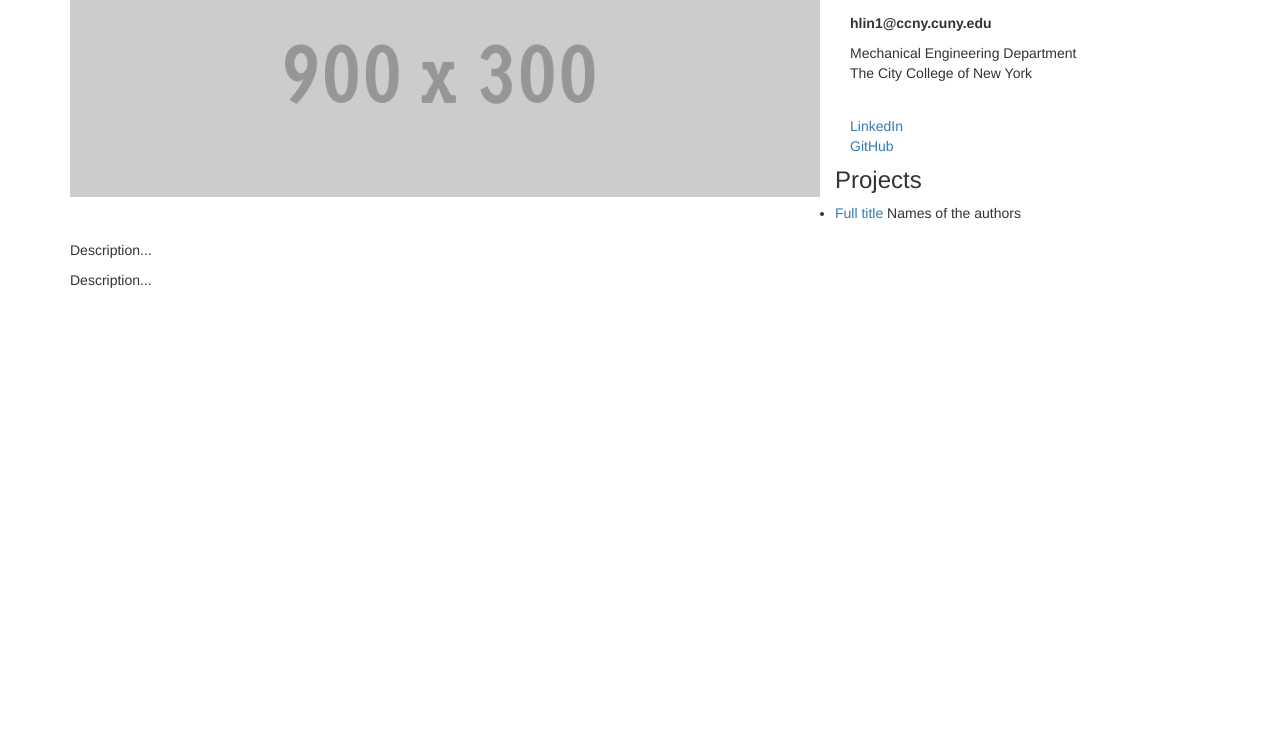
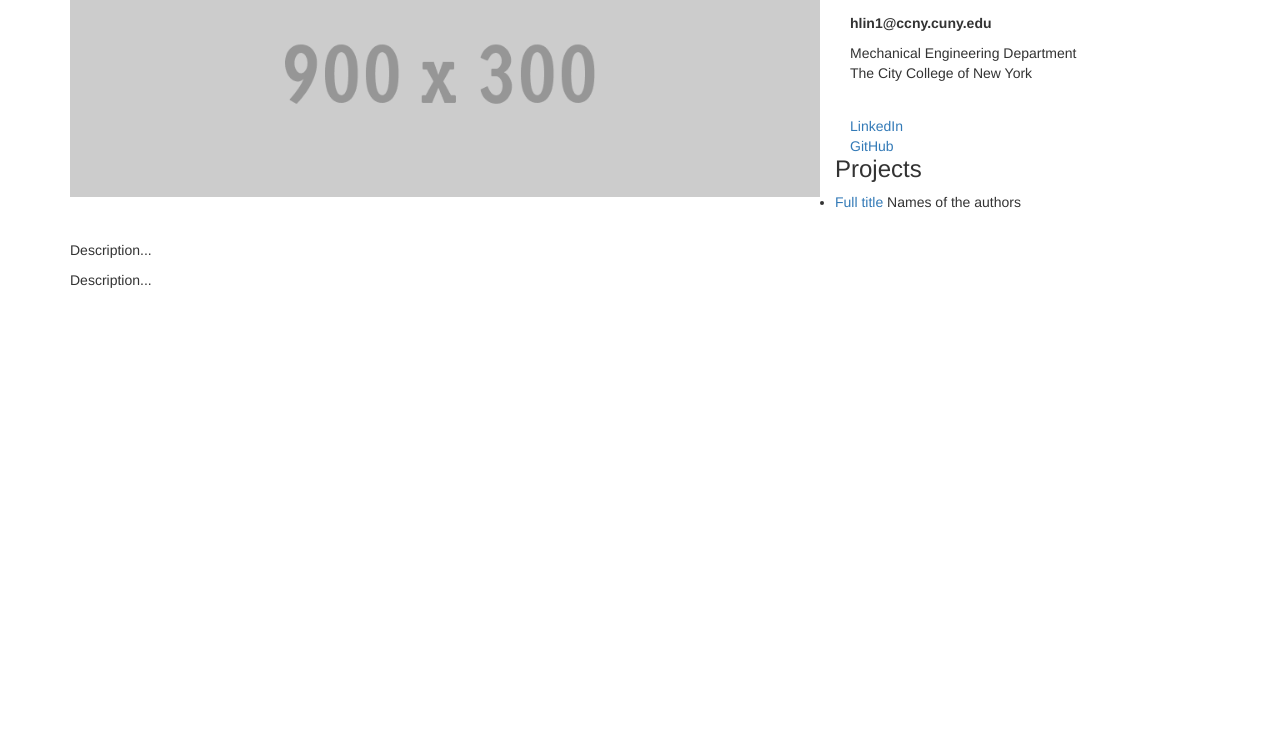
Before and after one commit to hlin004/hlin004.github.io, a plain HTML site: page index.html in a window 1280 px wide. Shown: the part 53-800 px from the top of the page. Drawn offline with nearby package versions, Linux system fonts and the light colour scheme.

Commit message:
Update index.html

```diff
--- a/index.html
+++ b/index.html
@@ -14,13 +14,7 @@
   <script src="https://ajax.googleapis.com/ajax/libs/jquery/1.12.0/jquery.min.js"></script>
   <script src="https://maxcdn.bootstrapcdn.com/bootstrap/3.3.6/js/bootstrap.min.js"></script>
   <link href='https://fonts.googleapis.com/css?family=Oswald:700' rel='stylesheet' type='text/css'>
-	<style>
-    /* Make sure the sections have enough space when scrolling */
-    section {
-        scroll-margin-top: 70px; /* Adjust based on your navbar height */
-        padding-top: 200px; /* Optional: Extra spacing */
-    }
-	</style>
+
 
 </head>
 <body>
```
